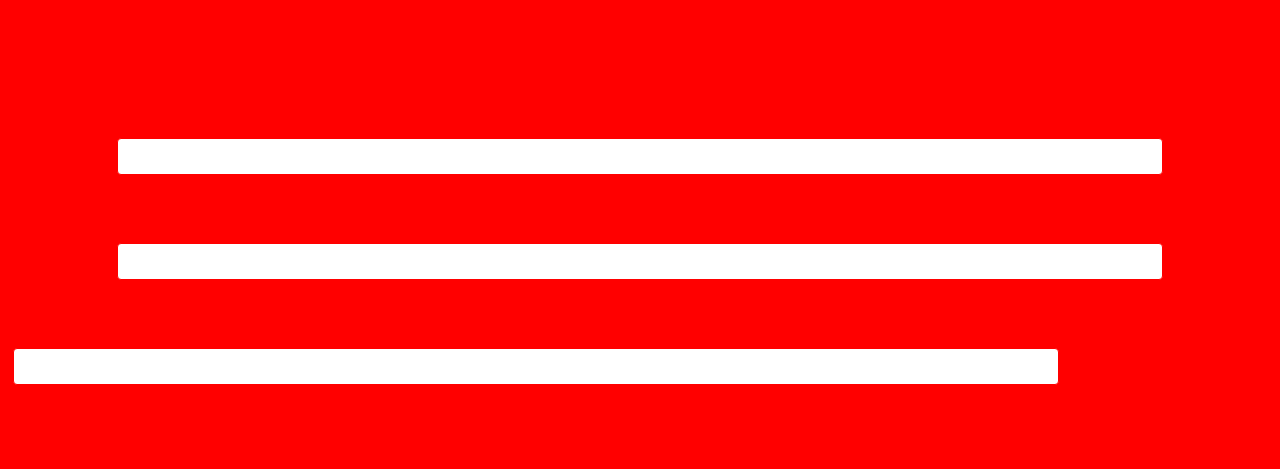
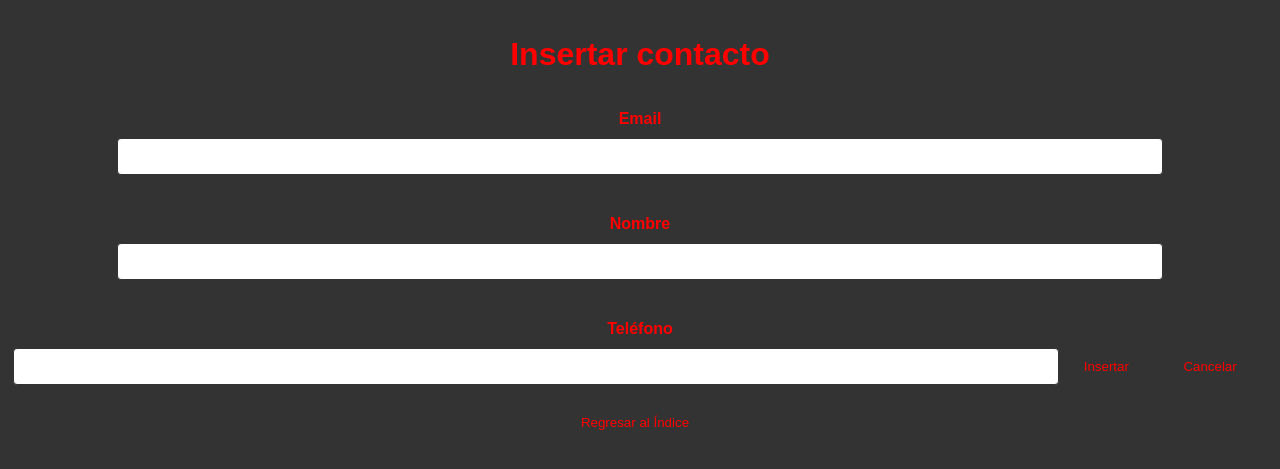
Before and after one commit to MiguelAngelLH/heroku_frontend, a Flask app: page /insertar in a window 1280 px wide. Shown: the top 469 px of the page. Run offline with Flask 3, Linux system fonts and the light colour scheme.

Commit message:
Update insertar.html

```diff
--- a/templates/insertar.html
+++ b/templates/insertar.html
@@ -7,7 +7,7 @@
     <style>
         body {
             font-family: 'Arial', sans-serif;
-            background-color: #ff0000;
+            background-color: #333;
             color: #ff0000;
             margin: 0;
             padding: 0;
@@ -15,7 +15,7 @@
         }
 
         h1 {
-            background-color: #ff0000;
+            background-color: #333;
             color: #ff0000;
             padding: 15px;
         }
@@ -30,12 +30,12 @@
             width: 80%;
             padding: 10px;
             margin-bottom: 20px;
-            border: 1px solid #ff0000;
+            border: 1px solid #333;
             border-radius: 4px;
         }
 
         button {
-            background-color: #ff0000;
+            background-color: #333;
             color: #ff0000;
             padding: 10px 20px;
             border: none;
```
